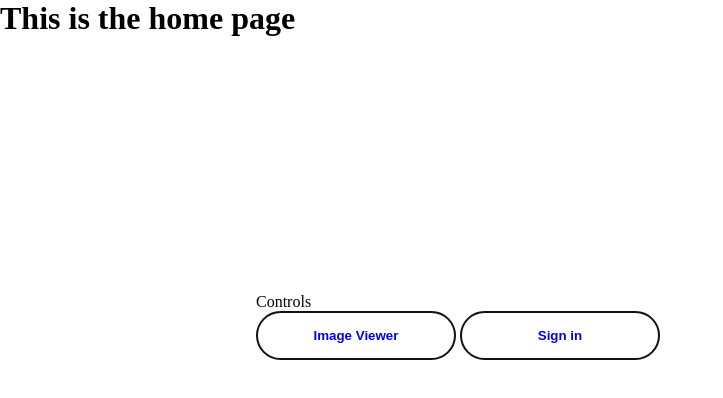
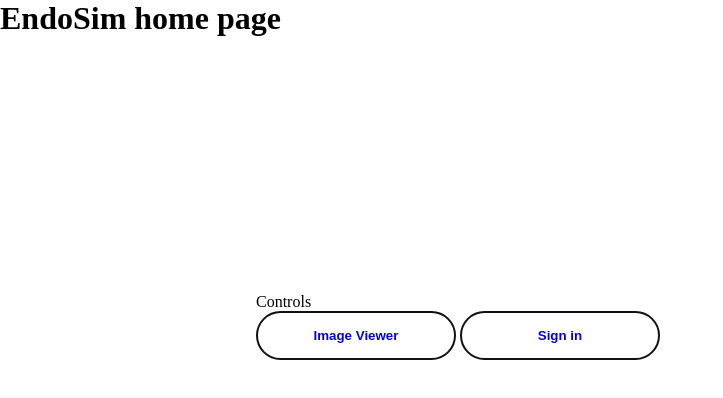
Before and after one commit to MatthewEadie/EndoSim_v1, a plain HTML site: page index.html in a window 1280 px wide. Shown: the whole page, without its empty margins (0-723 px from the left). Drawn offline with Linux system fonts and the light colour scheme.

```diff
--- a/index.html
+++ b/index.html
@@ -9,7 +9,7 @@
     <link rel="stylesheet" href="home_style.css">
 </head>
 <body>
-    <h1>This is the home page</h1>
+    <h1>EndoSim home page</h1>
     <div class="controls">
         <header>Controls</header>
         <li>
```
Also changed, not shown: image_viewer/image_viewer.html (+1 -1 lines).
